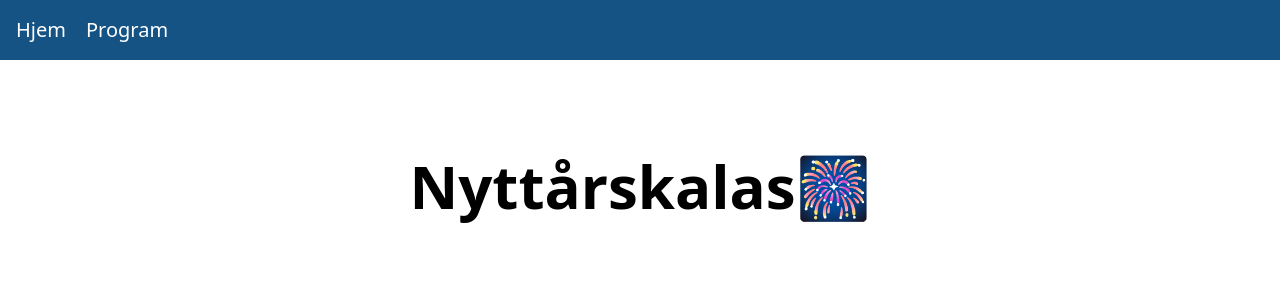
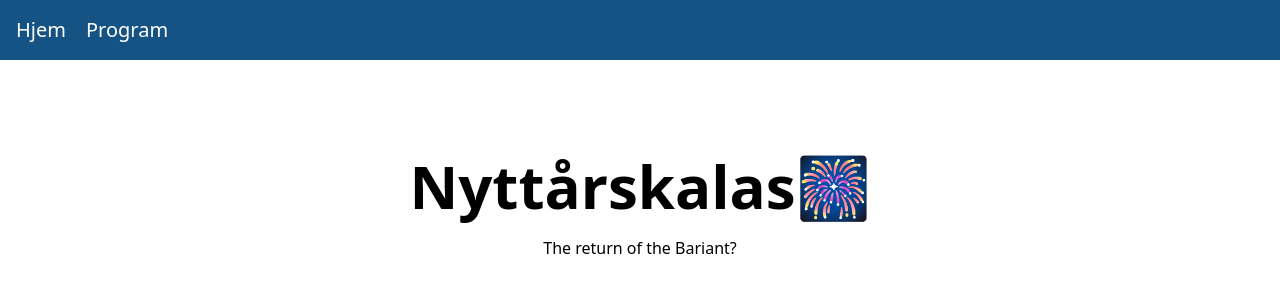
Before and after one commit to varianter/nyttaarskalas, a Next.js app: page / in a window 1280 px wide. Shown: the top 300 px of the page. Built offline with nearby package versions, Linux system fonts and the light colour scheme.

Commit message:
Added deploy link to README.me

```diff
--- a/app/page.tsx
+++ b/app/page.tsx
@@ -2,6 +2,7 @@ export default function Home() {
   return (
     <main className="flex flex-col items-center p-24">
       <h1 className="mb-3 font-semibold">Nyttårskalas🎆</h1>
+      <h2 className="p-2">The return of the Bariant?</h2>
     </main>
   );
 }
```
Also changed, not shown: 1 other file (tests, documents, lock files or other folders).
